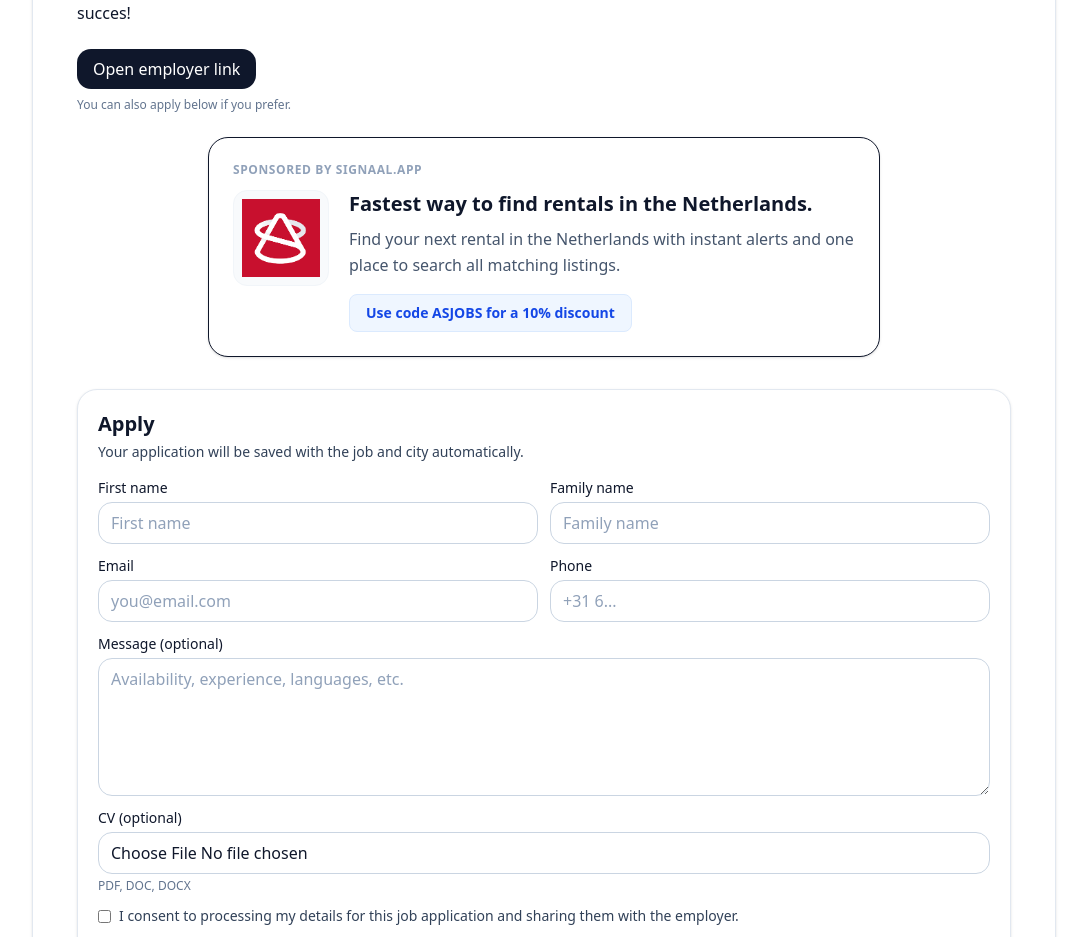
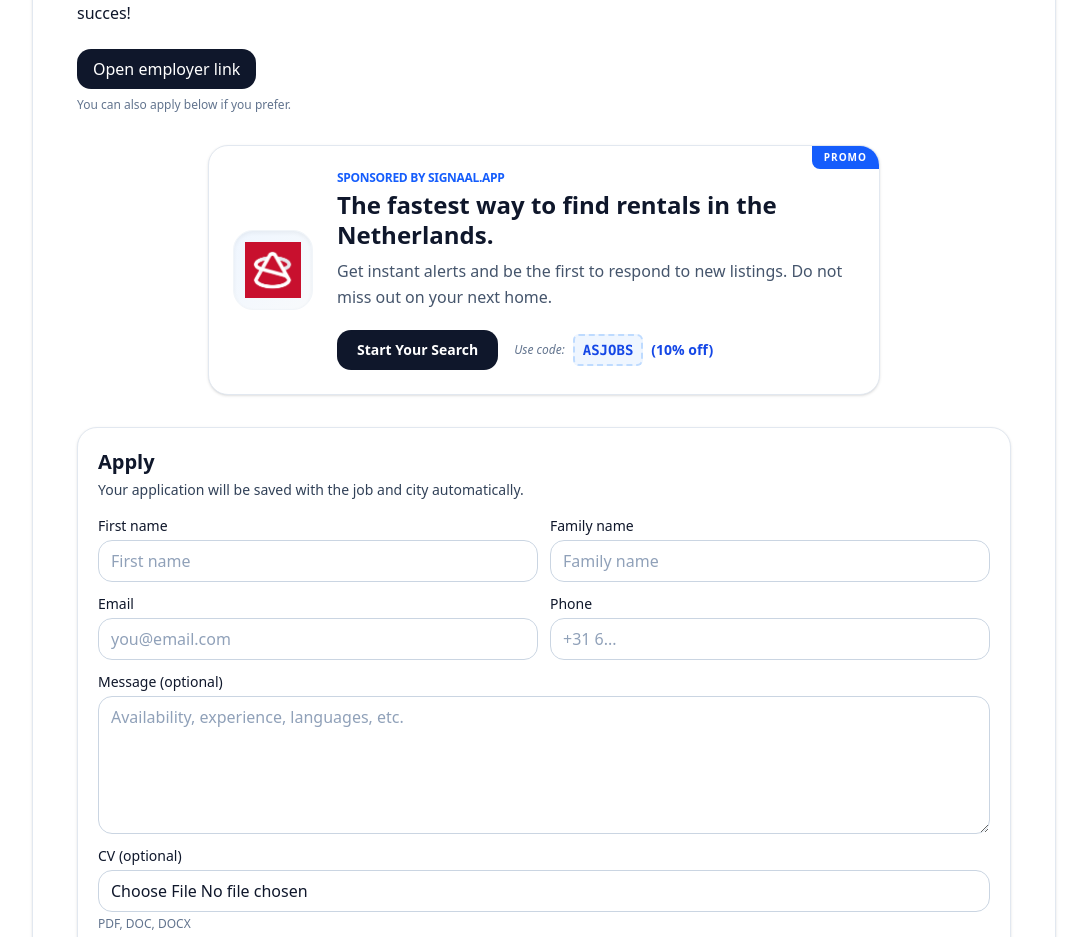
Before and after one commit to LazarPopov/studentjobrotterdam, a Next.js app: page /jobs/action-winkelmedewerker-berlagestraat-rotterdam-2026-02 in a window 1280 px wide. Shown: the part 860-1797 px from the top of the page, without its empty margins (96-1183 px from the left). Built offline with nearby package versions, Linux system fonts and the light colour scheme; no server answers.

Commit message:
signal ad

```diff
--- a/src/components/PromoAd.tsx
+++ b/src/components/PromoAd.tsx
@@ -1,4 +1,3 @@
-// src/components/PromoAd.tsx
 "use client";
 
 import { useEffect, useState } from "react";
@@ -6,13 +5,10 @@ import Image from "next/image";
 
 type Ad = {
   id: string;
-  url: string;
-  imgSrc: string;
-  sponsorText: string;
   headline: string;
   description: string;
-  discountText: string;
-  altText: string;
+  cta: string;
+  badge: string;
 };
 
 const CITY_LABELS: Record<string, string> = {
@@ -30,107 +26,120 @@ const CITY_LABELS: Record<string, string> = {
   tilburg: "Tilburg",
 };
 
-function titleCaseCity(raw: string): string {
-  if (!raw) return "";
-  if (CITY_LABELS[raw.toLowerCase()]) return CITY_LABELS[raw.toLowerCase()];
-  return raw.charAt(0).toUpperCase() + raw.slice(1).toLowerCase();
-}
-
-function getCityFromHostname(hostname: string): string | null {
-  // Examples:
-  // studentjobsgroningen.nl
-  // www.studentjobsamsterdam.nl
-  // studentjobsmaastricht.vercel.app (fallback: null)
-  const host = (hostname || "").toLowerCase().replace(/^www\./, "");
-
+function getCityFromHostname(): string | null {
+  if (typeof window === "undefined") return null;
+  const host = window.location.hostname.toLowerCase().replace(/^www\./, "");
   if (!host.startsWith("studentjobs")) return null;
 
-  const firstPart = host.split(".")[0]; // studentjobsgroningen
-  const rawCity = firstPart.replace(/^studentjobs/, "").trim();
-
-  if (!rawCity) return null;
-
-  // If you ever use hyphenated cities later (studentjobs-thehague.nl), support it
-  const cleaned = rawCity.replace(/[^a-z-]/g, "");
-  if (!cleaned) return null;
-
-  return titleCaseCity(cleaned.replace(/-/g, " "));
-}
-
-function buildAds(cityName: string | null): Ad[] {
-  const base: Omit<Ad, "id" | "headline" | "altText"> = {
-    url: "https://go.signaal.app/studentjobsnl",
-    imgSrc: "/signaal.png",
-    sponsorText: "Sponsored by Signaal.app",
-    description:
-      "Find your next rental in the Netherlands with instant alerts and one place to search all matching listings.",
-    discountText: "Use code ASJOBS for a 10% discount",
-  };
-
-  const generalAd: Ad = {
-    id: "signaal_ad_general_v1",
-    headline: "Fastest way to find rentals in the Netherlands.",
-    altText: "Signaal App, find rentals in the Netherlands",
-    ...base,
-  };
-
-  if (!cityName) return [generalAd];
-
-  const cityAd: Ad = {
-    id: "signaal_ad_city_v1",
-    headline: `Fastest way to find rentals in ${cityName}.`,
-    altText: `Signaal App, find rentals in ${cityName}`,
-    ...base,
-  };
-
-  return [generalAd, cityAd];
+  const rawCity = host.split(".")[0].replace("studentjobs", "");
+  return CITY_LABELS[rawCity] || (rawCity ? rawCity.charAt(0).toUpperCase() + rawCity.slice(1) : null);
 }
 
 export default function PromoAd({ placement = "general" }: { placement?: string }) {
-  const [ad, setAd] = useState<Ad | null>(null);
-  const [mounted, setMounted] = useState(false);
+  const [activeAd, setActiveAd] = useState<Ad | null>(null);
 
   useEffect(() => {
-    const cityName = getCityFromHostname(window.location.hostname);
-    const ADS = buildAds(cityName);
+    const cityName = getCityFromHostname();
 
-    const randomAd = ADS[Math.floor(Math.random() * ADS.length)];
-    setAd(randomAd);
-    setMounted(true);
+    const adPool: Ad[] = [];
+
+    if (cityName) {
+      // 1) City Specific Student Ad
+      adPool.push({
+        id: "signaal_city_students",
+        headline: `Find a student room in ${cityName}, faster.`,
+        description: `Stop refreshing tabs. Get instant alerts for every new student listing in ${cityName} the second it goes live.`,
+        cta: `Search ${cityName} Housing`,
+        badge: "STUDENT FAVORITE",
+      });
+
+      // 2) City Specific Generic Rentals Ad
+      adPool.push({
+        id: "signaal_city_general",
+        headline: `Be first for new rentals in ${cityName}.`,
+        description: `Instant alerts and one place to search matching listings in ${cityName}, so you can reply before everyone else.`,
+        cta: `Find Rentals in ${cityName}`,
+        badge: "FAST ALERTS",
+      });
+
+      // 3) National Student Ad
+      adPool.push({
+        id: "signaal_nl_students",
+        headline: "Beat the Dutch housing crisis.",
+        description: "The smartest way for students to find studios and apartments across the Netherlands. One search, all listings.",
+        cta: "Find a Room in NL",
+        badge: "TOP RATED",
+      });
+    } else {
+      // Fallback for general traffic
+      adPool.push({
+        id: "signaal_general",
+        headline: "The fastest way to find rentals in the Netherlands.",
+        description: "Get instant alerts and be the first to respond to new listings. Do not miss out on your next home.",
+        cta: "Start Your Search",
+        badge: "PROMO",
+      });
+    }
+
+    const randomAd = adPool[Math.floor(Math.random() * adPool.length)];
+    setActiveAd(randomAd);
   }, []);
 
-  if (!mounted || !ad) return null;
+  if (!activeAd) return null;
 
   return (
-    <div className="my-6 flex justify-center w-full">
+    <div className="my-8 flex justify-center w-full px-4">
       <a
-        href={ad.url}
+        href="https://go.signaal.app/studentjobsnl"
         target="_blank"
         rel="noopener noreferrer"
-        className="block w-full max-w-2xl rounded-2xl border bg-white p-5 md:p-6 shadow-sm hover:shadow-md transition-shadow group"
+        className="group relative block w-full max-w-2xl overflow-hidden rounded-2xl border border-slate-200 bg-white p-6 shadow-sm transition-all hover:border-blue-300 hover:shadow-xl"
         data-gtm-event="ad_click"
-        data-gtm-label={ad.id}
+        data-gtm-label={activeAd.id}
         data-gtm-placement={placement}
       >
-        <div className="text-xs font-semibold text-slate-400 mb-3 uppercase tracking-wider">
-          {ad.sponsorText}
+        {/* Badge */}
+        <div className="absolute top-0 right-0 rounded-bl-lg bg-blue-600 px-3 py-1 text-[10px] font-bold uppercase tracking-widest text-white">
+          {activeAd.badge}
         </div>
 
-        <div className="flex flex-col sm:flex-row gap-5 items-center sm:items-start">
-          <div className="relative h-24 w-24 shrink-0 rounded-xl overflow-hidden border border-slate-100 bg-slate-50 flex items-center justify-center">
-            <Image src={ad.imgSrc} alt={ad.altText} fill className="object-contain p-2" />
+        <div className="flex flex-col gap-6 sm:flex-row sm:items-center">
+          {/* App Icon */}
+          <div className="relative flex h-20 w-20 shrink-0 items-center justify-center rounded-2xl bg-gradient-to-br from-blue-50 to-slate-50 border border-slate-100 shadow-inner">
+            <Image
+              src="/signaal.png"
+              alt="Signaal.app"
+              width={56}
+              height={56}
+              className="object-contain transition-transform group-hover:scale-110"
+            />
           </div>
 
-          <div className="text-center sm:text-left flex-1">
-            <h4 className="font-bold text-slate-900 text-lg md:text-xl group-hover:text-blue-600 transition-colors">
-              {ad.headline}
+          <div className="flex-1 text-left">
+            <div className="text-xs font-bold uppercase tracking-tight text-blue-600 mb-1">
+              Sponsored by Signaal.app
+            </div>
+            <h4 className="text-xl font-extrabold text-slate-900 md:text-2xl leading-tight">
+              {activeAd.headline}
             </h4>
-            <p className="text-sm md:text-base text-slate-600 mt-2 leading-relaxed">
-              {ad.description}
+            <p className="mt-2 text-sm leading-relaxed text-slate-600 md:text-base">
+              {activeAd.description}
             </p>
 
-            <div className="mt-4 inline-block bg-blue-50 border border-blue-100 text-blue-700 text-sm font-bold px-4 py-2 rounded-lg">
-              {ad.discountText}
+            <div className="mt-5 flex flex-wrap items-center gap-4">
+              {/* CTA Button */}
+              <span className="inline-flex items-center justify-center rounded-xl bg-slate-900 px-5 py-2.5 text-sm font-bold text-white transition-colors group-hover:bg-blue-600">
+                {activeAd.cta}
+              </span>
+
+              {/* Discount Code */}
+              <div className="flex items-center gap-2">
+                <span className="text-xs font-medium text-slate-500 italic">Use code:</span>
+                <span className="rounded-md border-2 border-dashed border-blue-200 bg-blue-50 px-2 py-1 text-sm font-mono font-bold text-blue-700">
+                  ASJOBS
+                </span>
+                <span className="text-sm font-bold text-blue-700">(10% off)</span>
+              </div>
             </div>
           </div>
         </div>
```
